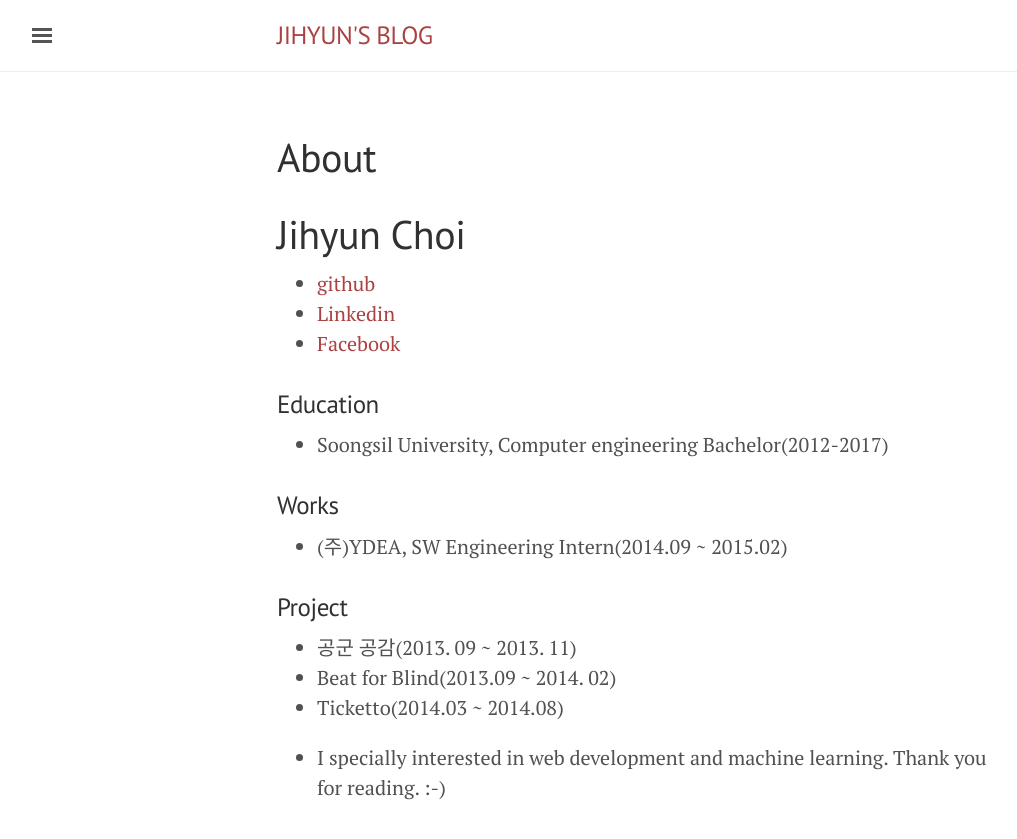
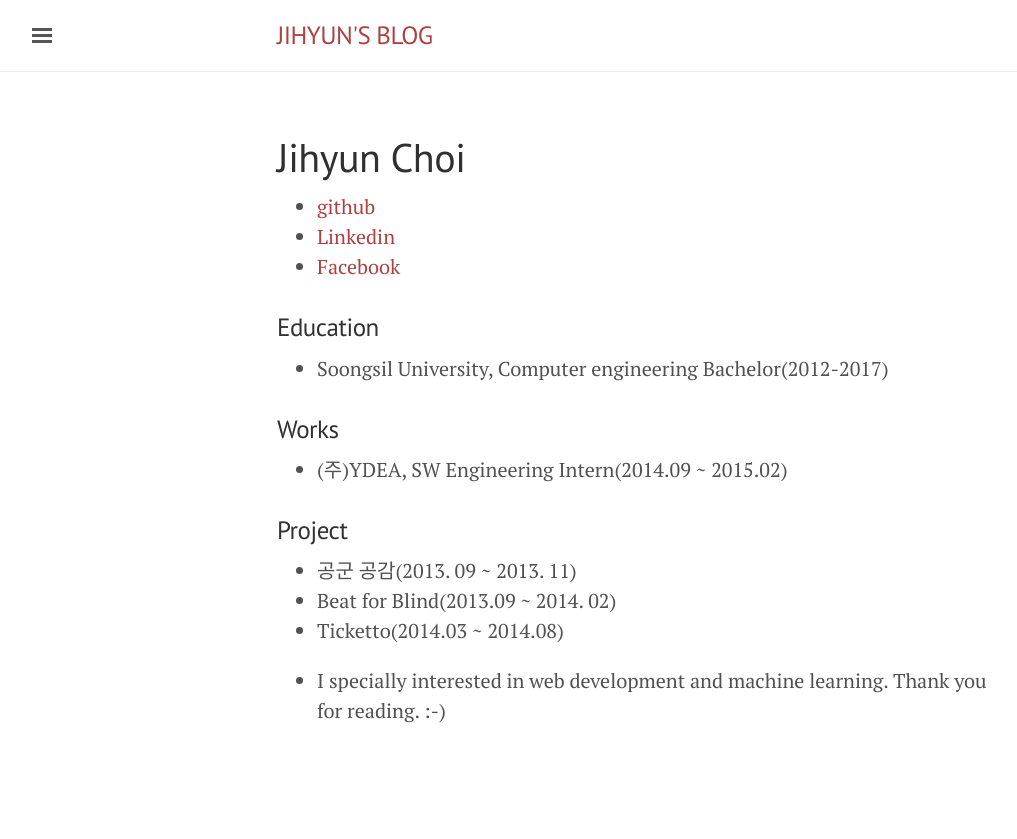
Before and after one commit to jihyun00/jihyun00.github.com, a Jekyll site: the page built from about.md, in a window 1280 px wide. Shown: the top 839 px of the page, without its empty margins (3-1020 px from the left). Built offline with Jekyll 4.4.1, drawn with Linux system fonts in a browser that asks for light colours.

Commit message:
Update about.md

```diff
--- a/about.md
+++ b/about.md
@@ -1,9 +1,7 @@
 ---
 layout: page
-title: About
+title: Jihyun Choi
 ---
-
-# Jihyun Choi
 
 * [github](https://github.com/jihyun00)
 * [Linkedin](https://www.linkedin.com/in/jihyun-choi-b0a933b4?trk=nav_responsive_tab_profile_pic)
```
